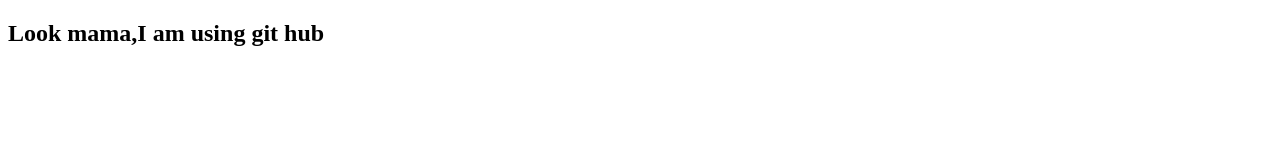
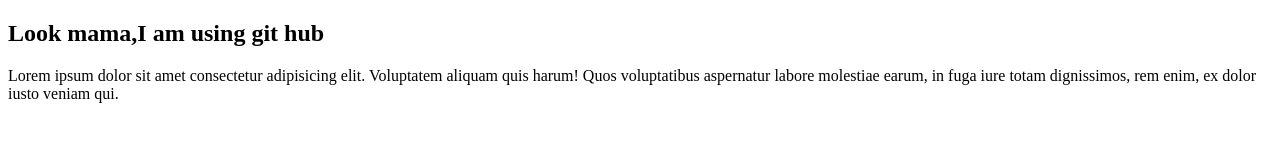
Before and after one commit to ssaymanasrin10/my-website, a plain HTML site: page index.html in a window 1280 px wide. Drawn offline with Linux system fonts and the light colour scheme.

Commit message:
new added paragrah

```diff
--- a/index.html
+++ b/index.html
@@ -1,13 +1,18 @@
 <!DOCTYPE html>
 <html lang="en">
     <head>
-    <meta charset="UTF-8">
-    <meta http-equiv="X-UA-Compatible" content="IE=edge">
-    <meta name="viewport" content="width=device-width, initial-scale=1.0">
+        <meta charset="UTF-8" />
+        <meta http-equiv="X-UA-Compatible" content="IE=edge" />
+        <meta name="viewport" content="width=device-width, initial-scale=1.0" />
         <title>Document</title>
     </head>
     <body>
         <h2>Look mama,I am using git hub</h2>
-
+        <p>
+            Lorem ipsum dolor sit amet consectetur adipisicing elit. Voluptatem
+            aliquam quis harum! Quos voluptatibus aspernatur labore molestiae
+            earum, in fuga iure totam dignissimos, rem enim, ex dolor iusto
+            veniam qui.
+        </p>
     </body>
 </html>
```
Lines whose indentation alone changed are shown as unchanged.
